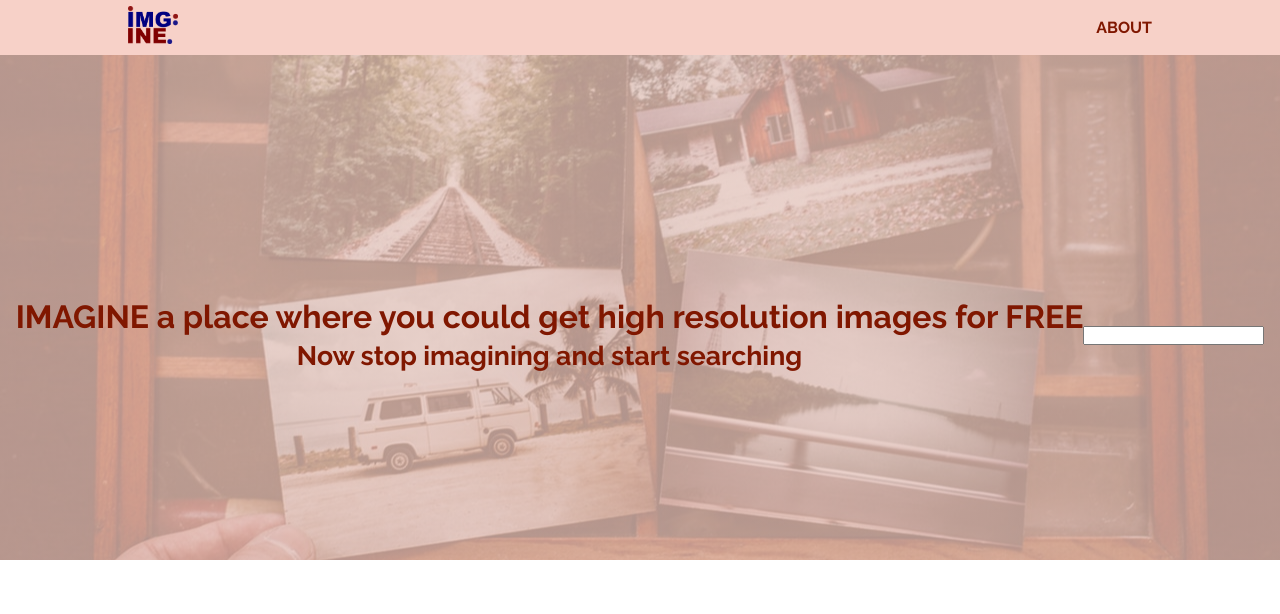
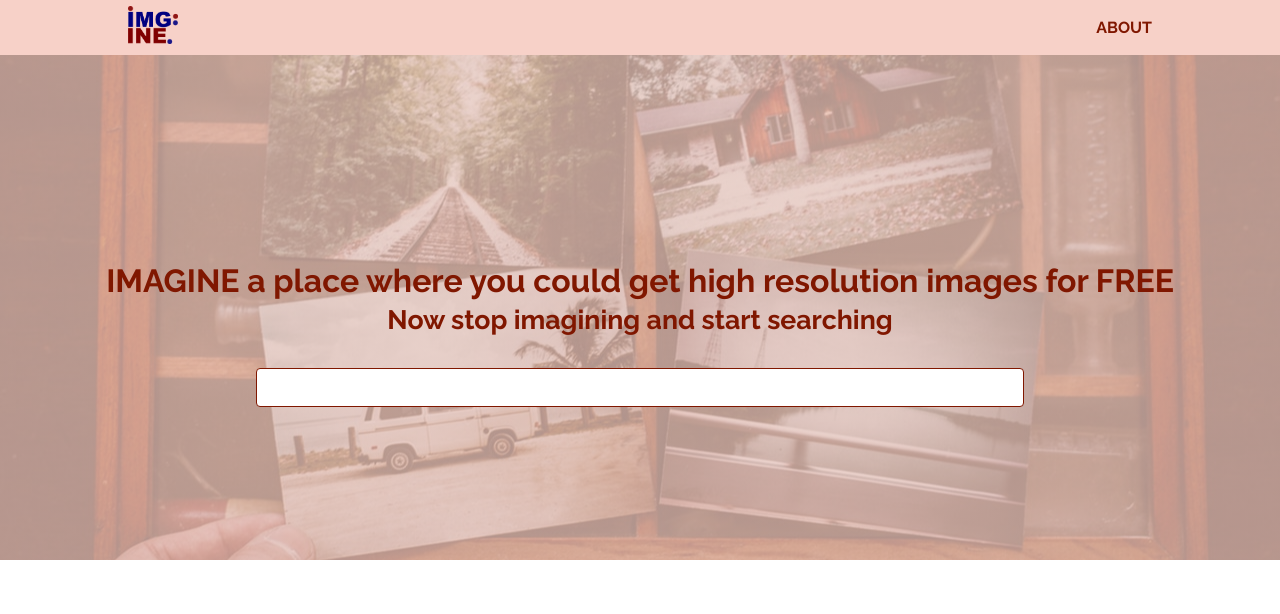
Before and after one commit to Mantongash/img-ine, a Django app: page / in a window 1280 px wide. Shown: the top 614 px of the page. Run offline with Django 3.2, Linux system fonts and the light colour scheme.

Commit message:
Final styling of the form

```diff
--- a/landing/static/css/main.css
+++ b/landing/static/css/main.css
@@ -44,7 +44,21 @@ nav {
   display: flex;
   justify-content: center;
   align-items: center;
+  flex-direction: column;
   height: 70vh;
   text-align: center;
   color: #801700;
 }
+
+/* Search Form */
+form {
+  width: 60%;
+}
+input[type="text"] {
+  padding: .7rem;
+  border-radius: 4px;
+  border: 1px solid #801700;
+  display: block;
+  width: 100%;
+  margin-top: 2rem;
+}
```
